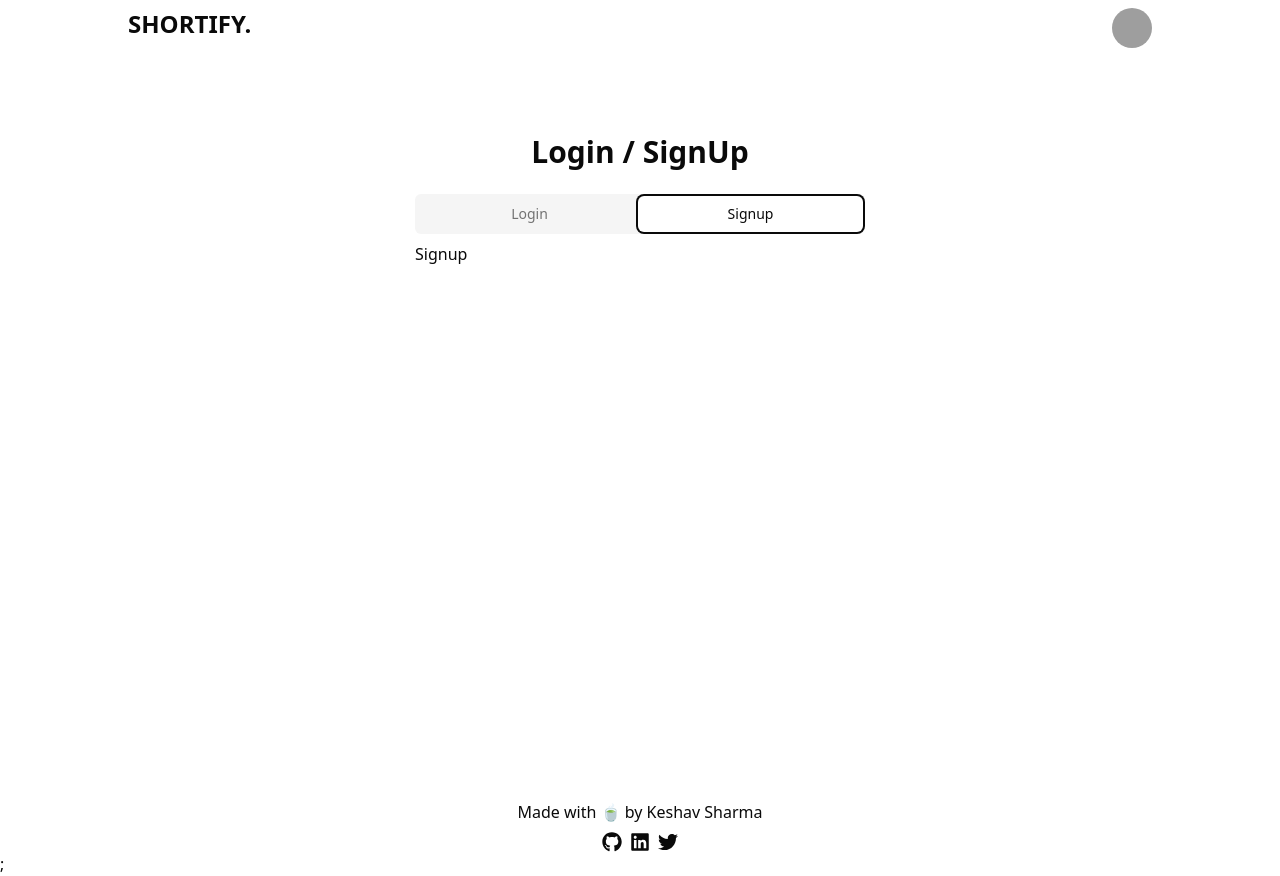
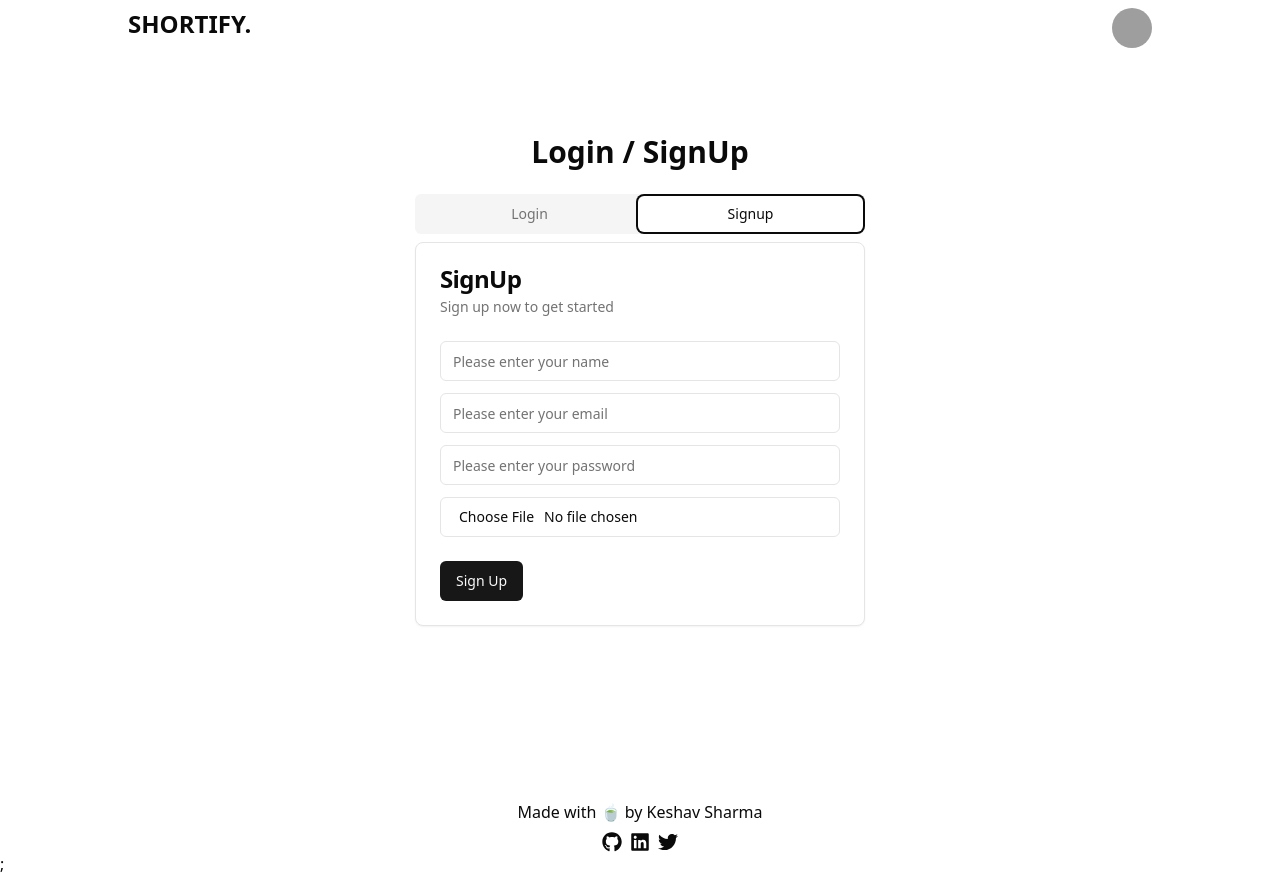
Before and after one commit to sharmakeshav10/shortify, a React (Vite) app: page /auth in a window 1280 px wide. Both pictures are taken after a click on the tab "Signup". Built offline with nearby package versions, Linux system fonts and the light colour scheme; grey boxes are pictures that could not be loaded.

Commit message:
implemented signup ui and api

```diff
--- a/src/components/Login.jsx
+++ b/src/components/Login.jsx
@@ -13,7 +13,7 @@ import { DotLoader } from "react-spinners";
 import Error from "./Error";
 import * as Yup from "yup";
 import useFetch from "@/hooks/useFetch";
-import { login } from "@/db/apiAuth";
+import { login, signup } from "@/db/apiAuth";
 import { useNavigate, useSearchParams } from "react-router-dom";
 
 const Login = () => {
--- a/src/components/Signup.jsx
+++ b/src/components/Signup.jsx
@@ -1,7 +1,136 @@
-import React from "react";
+import React, { useEffect, useState } from "react";
+import {
+  Card,
+  CardContent,
+  CardDescription,
+  CardFooter,
+  CardHeader,
+  CardTitle,
+} from "./ui/card";
+import { Input } from "./ui/input";
+import { Button } from "./ui/button";
+import useFetch from "@/hooks/useFetch";
+import { signup } from "@/db/apiAuth";
+import * as Yup from "yup";
+import { useNavigate, useSearchParams } from "react-router-dom";
+import Error from "./Error";
+import { DotLoader } from "react-spinners";
 
 const Signup = () => {
-  return <div>Signup</div>;
+  const [errors, setErrors] = useState([]);
+  const [formData, setFormData] = useState({
+    name: "",
+    email: "",
+    password: "",
+    profile_pic: null,
+  });
+
+  const navigate = useNavigate();
+  const [searchParams] = useSearchParams();
+  const urlLink = searchParams.get("newUrl");
+
+  const { data, error, loading, fn: signupFn } = useFetch(signup, formData);
+
+  useEffect(() => {
+    if (data && error == null) {
+      navigate(`/dashboard?${urlLink ? `newUrl=${urlLink}` : ""}`);
+    }
+  }, [data, error]);
+
+  const handleInputChange = (e) => {
+    console.log("SINGUPPP", e.target.name, e.target.value);
+
+    const { name, value, files } = e.target;
+    setFormData((prevData) => ({
+      ...prevData,
+      [name]: files ? files[0] : value,
+    }));
+  };
+
+  const handleSignupSubmit = async () => {
+    setErrors([]);
+    try {
+      const schema = Yup.object().shape({
+        name: Yup.string().required("Name is required"),
+        email: Yup.string("Invalid Email").required("Email is required"),
+        password: Yup.string("Invalid password")
+          .required("Password is required")
+          .min(6, "Password must be at least 6 characters"),
+        profile_pic: Yup.mixed().required("Profile pic is required"),
+      });
+
+      //input validation
+      await schema.validate(formData, { abortEarly: false });
+
+      //api call
+      await signupFn();
+    } catch (e) {
+      const formErrors = {};
+      e?.inner?.forEach((error) => {
+        formErrors[error.path] = error.message;
+      });
+
+      setErrors(formErrors);
+    }
+  };
+
+  return (
+    <div>
+      <Card>
+        <CardHeader>
+          <CardTitle>SignUp</CardTitle>
+          <CardDescription>Sign up now to get started</CardDescription>
+          {error && <Error message={error.message} />}
+        </CardHeader>
+        <CardContent className="space-y-3">
+          <div>
+            <Input
+              type="text"
+              name="name"
+              placeholder="Please enter your name"
+              value={formData.name}
+              onChange={handleInputChange}
+            />
+            {errors.name && <Error message={errors.name} />}
+          </div>
+          <div>
+            <Input
+              type="email"
+              name="email"
+              value={formData.email}
+              placeholder="Please enter your email"
+              onChange={handleInputChange}
+            />
+            {errors.email && <Error message={errors.email} />}
+          </div>
+          <div>
+            <Input
+              type="password"
+              name="password"
+              value={formData.password}
+              placeholder="Please enter your password"
+              onChange={handleInputChange}
+            />
+            {errors.password && <Error message={errors.password} />}
+          </div>
+          <div>
+            <Input
+              type="file"
+              name="profile_pic"
+              accept="image/*"
+              onChange={handleInputChange}
+            />
+            {errors.profile_pic && <Error message={errors.profile_pic} />}
+          </div>
+        </CardContent>
+        <CardFooter>
+          <Button onClick={handleSignupSubmit}>
+            {loading ? <DotLoader size={25} color="#FFFFFF" /> : "Sign Up"}
+          </Button>
+        </CardFooter>
+      </Card>
+    </div>
+  );
 };
 
 export default Signup;
--- a/src/db/apiAuth.js
+++ b/src/db/apiAuth.js
@@ -1,4 +1,4 @@
-import supabase from "./supabase";
+import supabase, { supabaseUrl } from "./supabase";
 
 export const login = async ({ email, password }) => {
   const { data, error } = await supabase.auth.signInWithPassword({
@@ -14,3 +14,36 @@ export const login = async ({ email, password }) => {
 
   return data;
 };
+
+export const signup = async ({ name, email, password, profile_pic }) => {
+  //handle profile pic upload logic
+  const fileName = `dp-${name}-${Math.random()}`;
+  const { error: picError } = await supabase.storage
+    .from("profile_pic")
+    .upload(fileName, profile_pic);
+
+  console.log("SIGNUPPP", res);
+
+  if (picError) {
+    throw new Error(error.message);
+  }
+
+  //signup logic
+  const { data, error } = await supabase.auth.signUp({
+    email,
+    password,
+    //to add any extra details we use options
+    options: {
+      data: {
+        name,
+        profile_pic: `${supabaseUrl}/storage/v1/object/public/profile_pic/${fileName}`,
+      },
+    },
+  });
+
+  if (error) {
+    throw new Error(error.message);
+  }
+
+  return data;
+};
```
